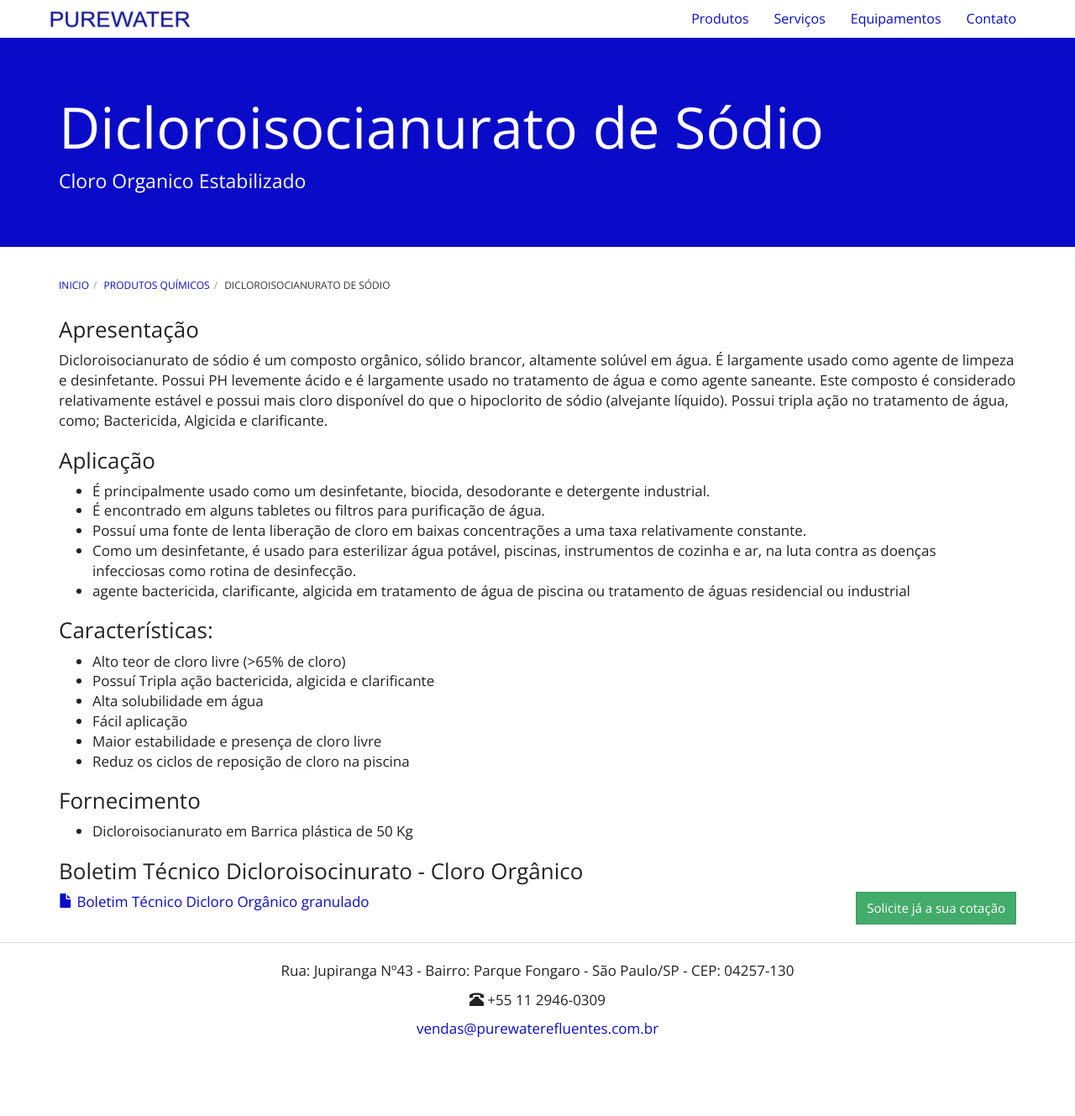
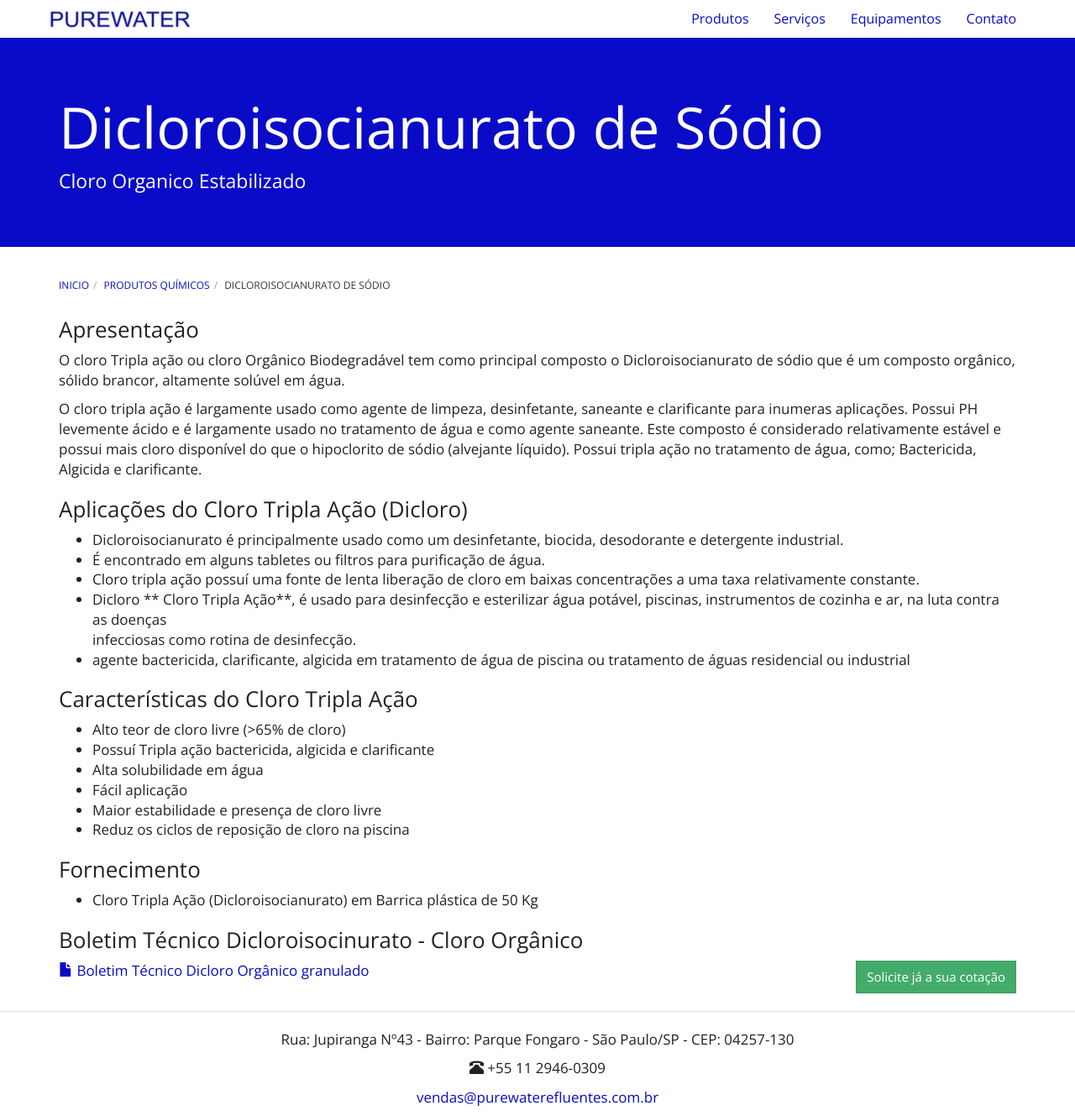
Before and after one commit to purewaterefluentes/purewaterefluentes.github.io, a Jekyll site: the page built from produtos/dicloroisocianurato.md, in a window 1280 px wide and 1329 px high. Shown: the whole window at 84% size. Built offline with Jekyll 4.4.1, drawn with Linux system fonts in a browser that asks for light colours; nearby versions of some CDN libraries; library files that are not in the unit come from our copies.

Commit message:
Create dicloroisocianurato.md

```diff
--- a/produtos/dicloroisocianurato.md
+++ b/produtos/dicloroisocianurato.md
@@ -1,27 +1,29 @@
 ---
 layout: contato
-pageTitle: Cloro Tripla Ação
+pageTitle: Cloro Tripla ação, cloro orgânico, cloro granulado, cloro para piscina, cloro multiação, cloro
 title: Dicloroisocianurato de Sódio
 subtitle: Cloro Organico Estabilizado
 ---
 
 ### Apresentação
 
-Dicloroisocianurato de sódio é um composto orgânico, sólido brancor, altamente solúvel em água. É largamente usado como agente de limpeza e desinfetante.
+O cloro Tripla ação ou cloro Orgânico Biodegradável tem como principal composto o Dicloroisocianurato de sódio que é um composto orgânico, sólido brancor, altamente solúvel em água.
+
+O cloro tripla ação é largamente usado como agente de limpeza, desinfetante, saneante e clarificante para inumeras aplicações.
 Possui PH levemente ácido e é largamente usado no tratamento de água e como agente saneante. Este composto é considerado relativamente estável e possui mais cloro disponível do que o hipoclorito de sódio (alvejante líquido).
 Possui tripla ação no tratamento de água, como; Bactericida, Algicida e clarificante.
 
-### Aplicação
+### Aplicações do Cloro Tripla Ação (Dicloro)
 
-- É principalmente usado como um desinfetante, biocida, desodorante e detergente industrial.
+- Dicloroisocianurato é principalmente usado como um desinfetante, biocida, desodorante e detergente industrial.
 - É encontrado em alguns tabletes ou filtros para purificação de água.
-- Possuí uma fonte de lenta liberação de cloro em baixas concentrações a uma taxa relativamente constante.
-- Como um desinfetante, é usado para esterilizar água potável, piscinas, instrumentos de cozinha e ar, na luta contra as doenças
+- Cloro tripla ação possuí uma fonte de lenta liberação de cloro em baixas concentrações a uma taxa relativamente constante.
+- Dicloro ** Cloro Tripla Ação**, é usado para desinfecção e esterilizar água potável, piscinas, instrumentos de cozinha e ar, na luta contra as doenças
   infecciosas como rotina de desinfecção.
 - agente bactericida, clarificante, algicida em tratamento de água de piscina ou tratamento de águas residencial ou industrial
 
 
-### Características:
+### Características do Cloro Tripla Ação
 
 - Alto teor de cloro livre (>65% de cloro)
 - Possuí Tripla ação bactericida, algicida e clarificante
@@ -32,7 +34,7 @@ Possui tripla ação no tratamento de água, como; Bactericida, Algicida e clari
 
 ### Fornecimento
 
-- Dicloroisocianurato em Barrica plástica de 50 Kg
+- Cloro Tripla Ação (Dicloroisocianurato) em Barrica plástica de 50 Kg
 
 ### Boletim Técnico Dicloroisocinurato - Cloro Orgânico
 
```
